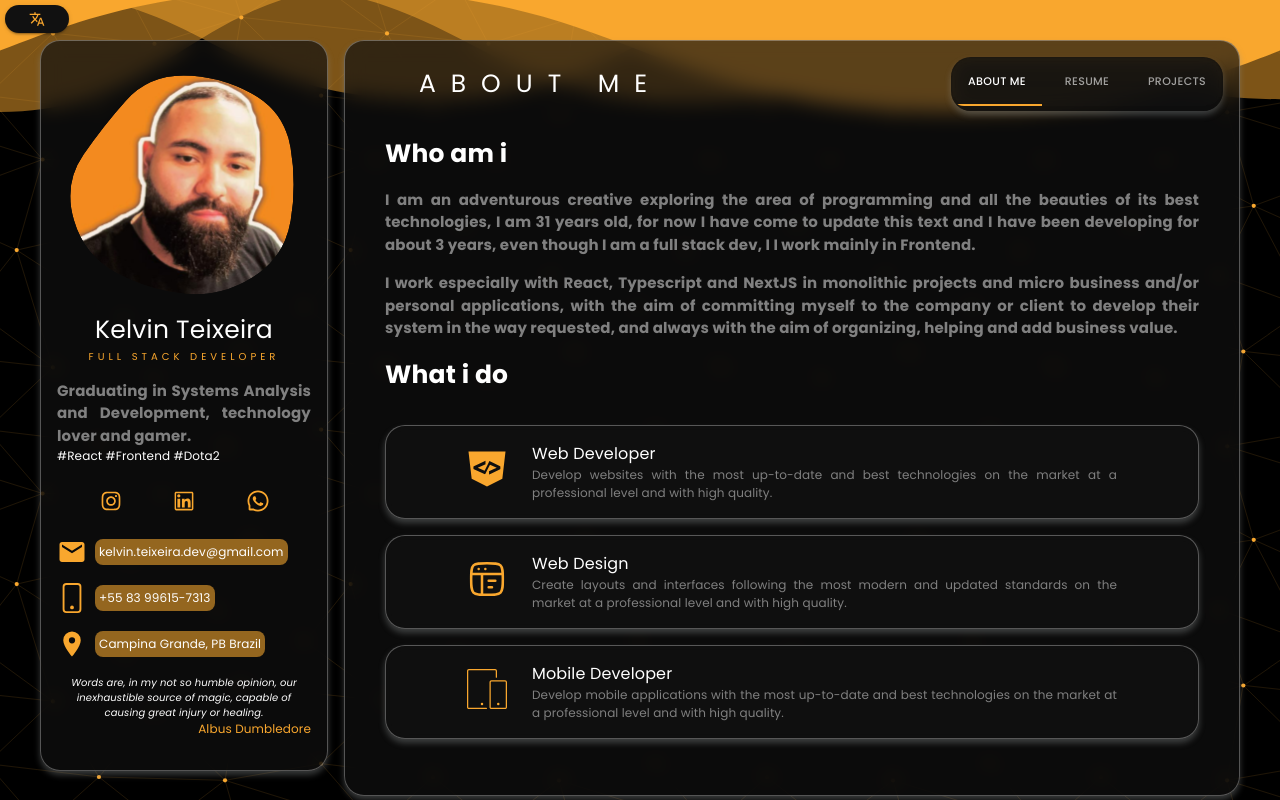
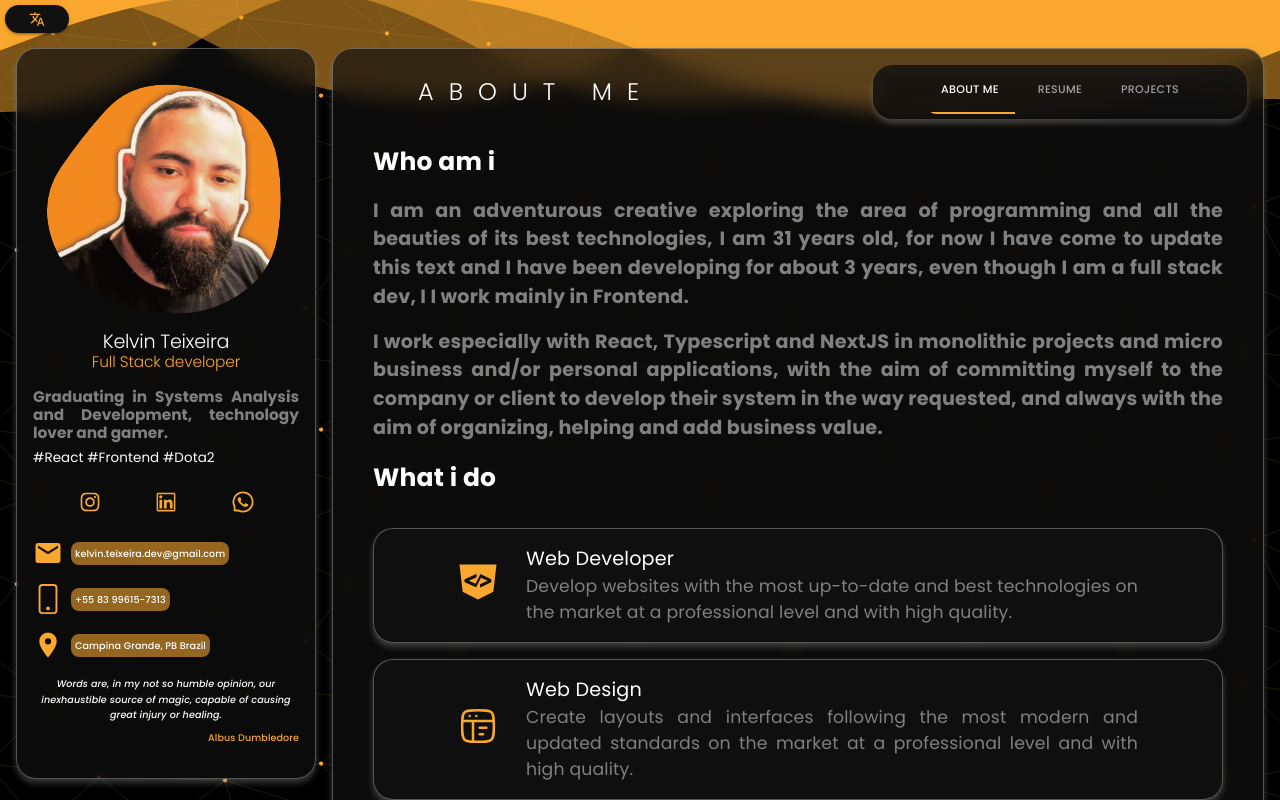
Before and after one commit to kelvinteixeira/My-Site, a React (Vite) app: page / in a window 1280 px wide. Shown: the top 800 px of the page. Built offline with nearby package versions, Linux system fonts and the light colour scheme.

Commit message:
feat: resposivity

```diff
--- a/src/Screens/Home.tsx
+++ b/src/Screens/Home.tsx
@@ -2,9 +2,11 @@ import { Button, Grid } from "@mui/material";
 import { PersonalCard } from "../components/PersonalCard";
 import { useTranslation } from "react-i18next";
 import { useState } from "react";
+import { useResponsiveLayout } from "../hooks/useResponsiveLayout";
 import { PanelTabs } from "../components/PanelTabs";
 
 export const Home = () => {
+  const { isExtraSmall, isSmall } = useResponsiveLayout();
   const [value, setValue] = useState(false);
   const { t, i18n } = useTranslation();
 
@@ -13,11 +15,10 @@ export const Home = () => {
     const newLanguage = value ? "pt" : "en";
     i18n.changeLanguage(newLanguage);
   };
-
   return (
     <>
-      <Grid container spacing={2} padding={5}>
-        <Grid item xs={3}>
+      <Grid container padding={"3rem 1rem"} spacing={2} >
+        <Grid item xs={isExtraSmall || isSmall ? 12 : 3} marginBottom={1}>
           <PersonalCard
             description={t("personalCardDescription")}
             phrase={t("personalCardPhrase")}
@@ -25,7 +26,7 @@ export const Home = () => {
             country={t("personalCardCountry")}
           />
         </Grid>
-        <Grid item xs={9}>
+        <Grid item xs={isExtraSmall || isSmall ? 12 : 9}>
           <Grid
             className="glass"
             height={"100%"}
--- a/src/components/AboutMe.tsx
+++ b/src/components/AboutMe.tsx
@@ -1,4 +1,5 @@
 import { Grid, Typography } from "@mui/material";
+import { useResponsiveLayout } from "../hooks/useResponsiveLayout";
 
 type AboutMeProps = {
   firstParagraph: string;
@@ -13,6 +14,8 @@ type AboutMeProps = {
 };
 
 export const AboutMe = (props: AboutMeProps) => {
+  const { getFontSize, isSmall, isExtraSmall, isMedium } =
+    useResponsiveLayout();
   return (
     <>
       <Typography fontSize={25} fontWeight={"bolder"} marginBottom={2}>
@@ -21,20 +24,20 @@ export const AboutMe = (props: AboutMeProps) => {
       <Typography
         align="justify"
         color={"grey"}
-        fontSize={15}
         marginBottom={2}
         fontWeight={"bold"}
+        sx={{ fontSize: `${getFontSize(isSmall || isExtraSmall ? 1 : 2)}rem` }}
       >
         {props.firstParagraph}
       </Typography>
       <Typography
         align="justify"
         color={"grey"}
-        fontSize={15}
         marginBottom={2}
         fontWeight={"bold"}
+        sx={{ fontSize: `${getFontSize(isSmall || isExtraSmall ? 1 : 2)}rem` }}
       >
-       {props.secondParagraph}
+        {props.secondParagraph}
       </Typography>
       <Typography fontSize={25} fontWeight={"bolder"} marginBottom={4}>
         {props.secondTopic}
@@ -56,13 +59,21 @@ export const AboutMe = (props: AboutMeProps) => {
           },
         }}
       >
-        <Grid item xs={1}>
-          <img src="icons/dev.svg" style={{ width: 40 }} />
+        <Grid item xs={isSmall || isExtraSmall || isMedium ? 2 : 1}>
+          <img src="icons/dev.svg" style={{ width: isExtraSmall ? 25 : 40 }} />
         </Grid>
         <Grid item xs={9}>
-          <Typography>{props.fistCardTitle}</Typography>
-          <Typography fontSize={12} color={"grey"} align="justify">
-           {props.fistCard}
+          <Typography sx={{
+              fontSize: `${getFontSize(isSmall || isExtraSmall ? 1 : 2)}rem`,
+            }}>{props.fistCardTitle}</Typography>
+          <Typography
+             sx={{
+              fontSize: `${getFontSize(isSmall || isExtraSmall ? 0.6 : 1.8)}rem`,
+            }}
+            color={"grey"}
+            align="justify"
+          >
+            {props.fistCard}
           </Typography>
         </Grid>
       </Grid>
@@ -83,12 +94,20 @@ export const AboutMe = (props: AboutMeProps) => {
           },
         }}
       >
-        <Grid item xs={1}>
-          <img src="icons/design.svg" style={{ width: 40 }} />
+        <Grid item xs={isSmall || isExtraSmall || isMedium ? 2 : 1}>
+          <img src="icons/design.svg" style={{ width: isExtraSmall ? 25 : 40 }} />
         </Grid>
         <Grid item xs={9}>
-          <Typography>Web Design</Typography>
-          <Typography fontSize={12} color={"grey"} align="justify">
+          <Typography sx={{
+              fontSize: `${getFontSize(isSmall || isExtraSmall ? 1 : 2)}rem`,
+            }}>Web Design</Typography>
+          <Typography
+             sx={{
+              fontSize: `${getFontSize(isSmall || isExtraSmall ? 0.6 : 1.8)}rem`,
+            }}
+            color={"grey"}
+            align="justify"
+          >
             {props.secondCard}
           </Typography>
         </Grid>
@@ -110,12 +129,24 @@ export const AboutMe = (props: AboutMeProps) => {
           },
         }}
       >
-        <Grid item xs={1}>
-          <img src="icons/app.svg" style={{ width: 40 }} />
+        <Grid item xs={isSmall || isExtraSmall || isMedium ? 2 : 1}>
+          <img src="icons/app.svg" style={{ width: isExtraSmall ? 25 : 40 }} />
         </Grid>
         <Grid item xs={9}>
-          <Typography>{props.thirdCardTitle}</Typography>
-          <Typography fontSize={12} color={"grey"} align="justify">
+          <Typography
+            sx={{
+              fontSize: `${getFontSize(isSmall || isExtraSmall ? 1 : 2)}rem`,
+            }}
+          >
+            {props.thirdCardTitle}
+          </Typography>
+          <Typography
+            sx={{
+              fontSize: `${getFontSize(isSmall || isExtraSmall ? 0.6 : 1.8)}rem`,
+            }}
+            color={"grey"}
+            align="justify"
+          >
             {props.thirdCard}
           </Typography>
         </Grid>
--- a/src/components/PanelTabs.tsx
+++ b/src/components/PanelTabs.tsx
@@ -9,6 +9,7 @@ import { ResumeExperience } from "./Resume/ResumeExperience";
 import { ResumeLanguages } from "./Resume/ResumeLanguages";
 import { ResumeSkills } from "./Resume/ResumeSkills";
 import { TabProjects } from "./Projects/TabProjects";
+import { useResponsiveLayout } from "../hooks/useResponsiveLayout";
 
 interface TabProps {
   children?: React.ReactNode;
@@ -99,6 +100,7 @@ function a11yProps(index: number) {
 
 export const PanelTabs = (props: PanelTabsProps) => {
   const [value, setValue] = useState(0);
+  const { isSmall, isExtraSmall, isMedium, getFontSize } = useResponsiveLayout();
 
   const handleChange = (_event: React.SyntheticEvent, newValue: number) => {
     setValue(newValue);
@@ -109,11 +111,15 @@ export const PanelTabs = (props: PanelTabsProps) => {
     return (
       <Typography
         key={value}
-        fontSize={25}
         align="center"
         textTransform={"uppercase"}
-        sx={{ letterSpacing: 15 }}
+        sx={{
+          letterSpacing: 15,
+          fontSize: `${getFontSize(isSmall || isExtraSmall ? 1.6 : 2.5)}rem`,
+        }}
         className="typing-effect"
+        variant="h2"
+        marginTop={isSmall || isExtraSmall ? 3 : 0}
       >
         {titles[value]}
       </Typography>
@@ -123,17 +129,22 @@ export const PanelTabs = (props: PanelTabsProps) => {
   return (
     <>
       <Grid container justifyContent={"space-between"} alignItems={"center"}>
-        <Grid item xs={5}>
+        <Grid
+          item
+          xs={isExtraSmall || isSmall ? 12 : 5}
+          sx={{ display: isSmall || isExtraSmall ? "none" : "block" }}
+        >
           {renderSwitch(value)}
         </Grid>
-        <Box
+        <Grid
+          item
+          container
+          justifyContent={"space-evenly"}
+          xs={isExtraSmall || isSmall ? 12 : isMedium ?  7 : 5}
           className="glass"
           sx={{
             borderBottom: 5,
             borderColor: "divider",
-            display: "flex",
-            justifyContent: "end",
-            flexDirection: "column",
             borderRadius: 5,
           }}
         >
@@ -160,7 +171,14 @@ export const PanelTabs = (props: PanelTabsProps) => {
               {...a11yProps(2)}
             />
           </Tabs>
-        </Box>
+        </Grid>
+        <Grid
+          item
+          xs={isExtraSmall || isSmall ? 12 : 5}
+          sx={{ display: isSmall || isExtraSmall ? "block" : "none" }}
+        >
+          {renderSwitch(value)}
+        </Grid>
       </Grid>
       <CustomTabPanel value={value} index={0}>
         <AboutMe
--- a/src/components/PersonalCard.tsx
+++ b/src/components/PersonalCard.tsx
@@ -1,5 +1,6 @@
 import { Grid, Typography } from "@mui/material";
 import { SocialMediasCard } from "./SocialMediasCard";
+import { useResponsiveLayout } from "../hooks/useResponsiveLayout";
 
 type PersonalCardProps = {
   description: string;
@@ -9,6 +10,8 @@ type PersonalCardProps = {
 };
 
 export const PersonalCard = (props: PersonalCardProps) => {
+  const { getFontSize, isSmall, isExtraSmall, isMedium } =
+    useResponsiveLayout();
   return (
     <>
       <Grid
@@ -20,65 +23,117 @@ export const PersonalCard = (props: PersonalCardProps) => {
           borderRadius: 5,
         }}
       >
-        <img src="images/myPhoto.svg" />
-        <Typography fontSize={25} align="center">
+        <Grid container justifyContent={"center"}>
+          <img
+            src="images/myPhoto.svg"
+            style={{
+              width: isSmall || isExtraSmall ? 200 : isMedium ? 250 : 300,
+            }}
+          />
+        </Grid>
+        <Typography
+          variant="h1"
+          align="center"
+          sx={{ fontSize: `${getFontSize(2)}rem` }}
+        >
           Kelvin Teixeira
         </Typography>
         <Typography
-          fontSize={10}
           align="center"
-          sx={{ letterSpacing: 4 }}
           marginBottom={2}
           color={"#f9a72e"}
-          textTransform={"uppercase"}
+          variant="h2"
+          sx={{ fontSize: `${getFontSize(1.6)}rem` }}
         >
           {props.subtitle}
         </Typography>
-        <Typography fontSize={15} align="justify" color={"grey"}  fontWeight={'bold'} >
+        <Typography
+          variant="h3"
+          align="justify"
+          color={"grey"}
+          fontWeight={"bold"}
+          marginBottom={1}
+          sx={{ fontSize: `${getFontSize(1.6)}rem` }}
+        >
           {props.description}
         </Typography>
-        <Typography fontSize={12} marginBottom={2}>
+        <Typography
+          variant="h4"
+          marginBottom={2}
+          sx={{ fontSize: `${getFontSize(1.4)}rem` }}
+        >
           #React #Frontend #Dota2
         </Typography>
 
         <SocialMediasCard />
 
         <Grid container gap={1} alignItems={"center"} marginBottom={2}>
-          <img src="icons/email.svg" style={{ width: 30 }} />
+          <img
+            src="icons/email.svg"
+            style={{ width: isExtraSmall ? 20 : 30 }}
+          />
           <Typography
-            fontSize={12}
-            sx={{ bgcolor: "#f9a82e93", padding: 0.5, borderRadius: 2 }}
+            variant="h6"
+            sx={{
+              bgcolor: "#f9a82e93",
+              padding: 0.5,
+              borderRadius: 2,
+              fontSize: `${getFontSize(1)}rem`,
+            }}
           >
             kelvin.teixeira.dev@gmail.com
           </Typography>
         </Grid>
         <Grid container gap={1} alignItems={"center"} marginBottom={2}>
-          <img src="icons/phone.svg" style={{ width: 30 }} />
+          <img
+            src="icons/phone.svg"
+            style={{ width: isExtraSmall || isSmall ? 20 : 30 }}
+          />
           <Typography
-            fontSize={12}
-            sx={{ bgcolor: "#f9a82e93", padding: 0.5, borderRadius: 2 }}
+            variant="h6"
+            sx={{
+              bgcolor: "#f9a82e93",
+              padding: 0.5,
+              borderRadius: 2,
+              fontSize: `${getFontSize(1)}rem`,
+            }}
           >
             +55 83 99615-7313
           </Typography>
         </Grid>
         <Grid container gap={1} alignItems={"center"} marginBottom={2}>
-          <img src="icons/location.svg" style={{ width: 30 }} />
+          <img
+            src="icons/location.svg"
+            style={{ width: isExtraSmall || isSmall ? 20 : 30 }}
+          />
           <Typography
-            fontSize={12}
-            sx={{ bgcolor: "#f9a82e93", padding: 0.5, borderRadius: 2 }}
+            variant="h6"
+            sx={{
+              bgcolor: "#f9a82e93",
+              padding: 0.5,
+              borderRadius: 2,
+              fontSize: `${getFontSize(1)}rem`,
+            }}
           >
             Campina Grande, PB {props.country}
           </Typography>
         </Grid>
 
-        <Typography fontSize={10} align="center" fontStyle={"italic"}>
+        <Typography
+          variant="h6"
+          marginBottom={1}
+          align="center"
+          fontStyle={"italic"}
+          sx={{ fontSize: `${getFontSize(1)}rem` }}
+        >
           {props.phrase}
         </Typography>
         <Typography
-          fontSize={12}
+          variant="h6"
           align="right"
           color={"#f9a72e"}
           marginBottom={2}
+          sx={{ fontSize: `${getFontSize(1)}rem` }}
         >
           Albus Dumbledore
         </Typography>
--- /dev/null
+++ b/src/hooks/useResponsiveLayout.ts
@@ -0,0 +1,27 @@
+import { useMediaQuery } from "@mui/material";
+
+export const useResponsiveLayout = () => {
+  const isExtraSmall = useMediaQuery("(max-width:575px)");
+  const isSmall = useMediaQuery("(min-width:576px) and (max-width:767px)");
+  const isMedium = useMediaQuery("(min-width:768px) and (max-width:991px)");
+  const isLarge = useMediaQuery("(min-width:992px) and (max-width:1199px)");
+  const isExtraLarge = useMediaQuery("(min-width:1200px)");
+
+  const getFontSize = (baseSize: number) => {
+    if (isExtraSmall) return baseSize * 0.8;
+    if (isSmall) return baseSize * 1.0;
+    if (isMedium) return baseSize * .4;
+    if (isLarge) return baseSize * .5;
+    if (isExtraLarge) return baseSize * .6;
+    return baseSize;
+  };
+
+  return {
+    getFontSize,
+    isExtraSmall,
+    isSmall,
+    isMedium,
+    isLarge,
+    isExtraLarge,
+  };
+};
--- a/src/routes.tsx
+++ b/src/routes.tsx
@@ -8,7 +8,7 @@ export const AppRoutes = () => {
   return (
     <BrowserRouter>
       <ThemeProvider theme={theme}>
-      <img src="images/waves.svg" style={{ position: "absolute" }} />
+      <img src="images/waves.svg" style={{ position: "absolute", width: '100%' }} />
         <Routes>
           <Route path="/" element={<Home/>} />
           <Route path="*" element={<PageNotFound />} />
```
Also changed, not shown: src/components/PageNotFound.tsx (+2 -6 lines), src/theme/theme.ts (+61 -1 lines), src/Global.css (line endings or trailing spaces).
